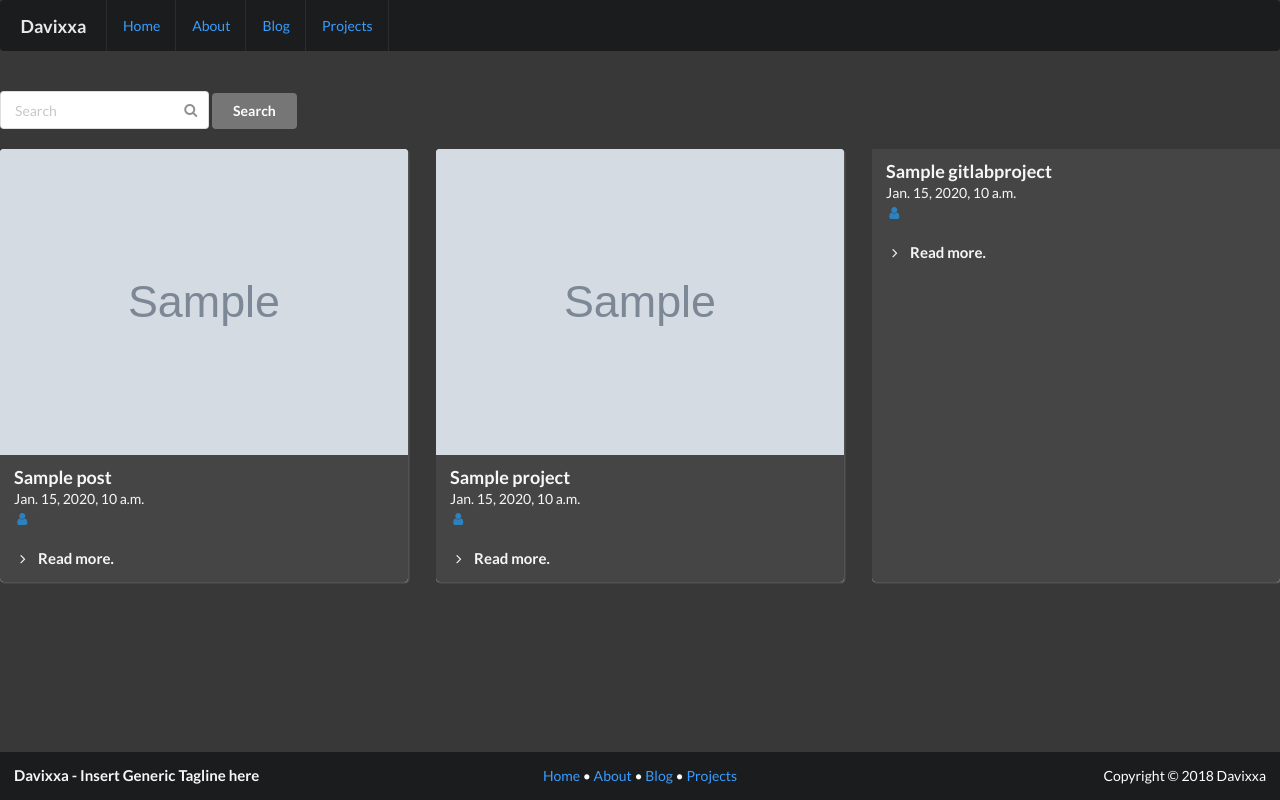
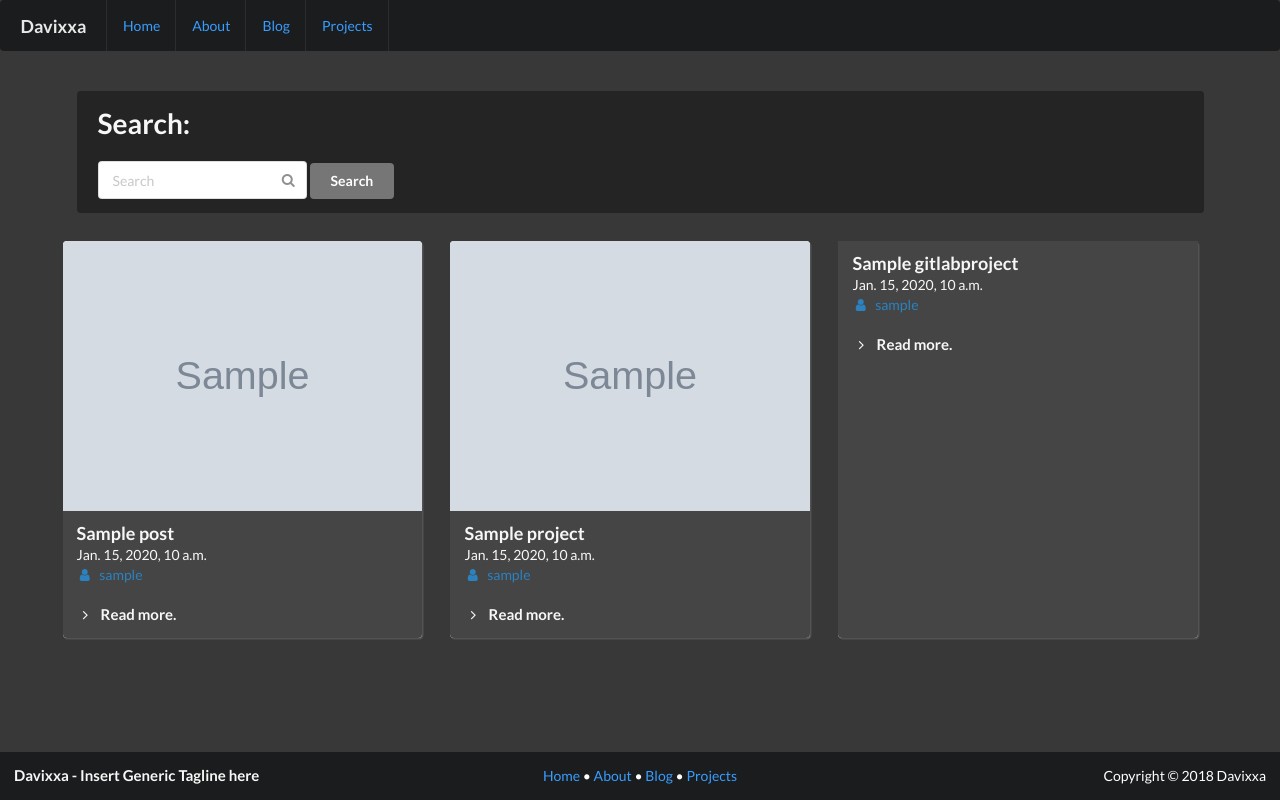
Before and after one commit to Davixxa/WebsiteProj, a Django app: page /search/ in a window 1280 px wide. Run offline with Django 3.2, Linux system fonts and the light colour scheme; tables that the repository leaves empty hold one stand-in row (values such as "Sample post"); grey boxes marked "Sample" are stand-in pictures; some libraries are stand-ins or nearby versions.

Commit message:
Added min-width to index cards, styled search results

```diff
--- a/src/templates/index.html
+++ b/src/templates/index.html
@@ -42,7 +42,7 @@
 
                         {% for post in query_set %}
 
-                        <div class="ui link fluid card">
+                        <div class="ui link fluid card" style="min-width: 20em;">
 
                             <div class="image">
                                 <img onclick="window.location='{{ post.get_absolute_url }}'" src="{{ post.image }}" alt="">
--- a/src/templates/search.html
+++ b/src/templates/search.html
@@ -4,28 +4,34 @@
 
 {% block content %}
 
+
+<div class="ui container">
+    <div class="ui grid">
+        <div class="row">
+            <div class="sixteen wide column">
+                <div class="ui fluid message">
+                    <div class="ui huge header">Search:</div><br>
                     <form method='GET' action="{% url 'search:search' %}">
                         <div class="ui icon input">
                             <input id="search-input" type='text' class="field" name='q' placeholder='Search' value='{{ request.GET.q }}' />
                             <i class="search icon"></i>
                         </div>
+                        <button class="ui grey button" type="submit">Search</button>
+                    </form>
+                </div>
+            </div>
+        </div>
 
-         <button class="ui grey button" type="submit">Search</button>
-
-    </form>
-
-    {% if request.get.q %}
+        {% if request.GET.q %}
         <h1>Search Results:</h1>
         {% endif %}
         <br>
 
+
+        <div class="row">
             <div class="ui three cards">
                 {% for post in queryset %}
-
-
-
-<div class="ui link fluid card">
-
+                    <div class="ui link fluid card" style="min-width: 20em;">
                         <div class="image">
                             <img onclick="window.location='{{ post.get_absolute_url }}'" src="{{ post.image }}" alt="">
                         </div>
@@ -37,15 +43,16 @@
                             <div class="extra content">
                                     <a class="author">
                                     <i class="user icon"></i>
-                        {{ post.author }}
+                                    {{ post.user.get_username }}
                                     </a>
                                 </div>
                             <br>
                             <div class="description"><a href="{{ post.get_absolute_url }}"><h4><i class="angle right icon"></i> Read more. </h4></a></div>
-
                         </div>
                     </div>
-
                 {% endfor %}
                 </div>
+            </div>
+    </div>
+</div>
 {% endblock %}
```
Lines whose indentation alone changed are shown as unchanged.
